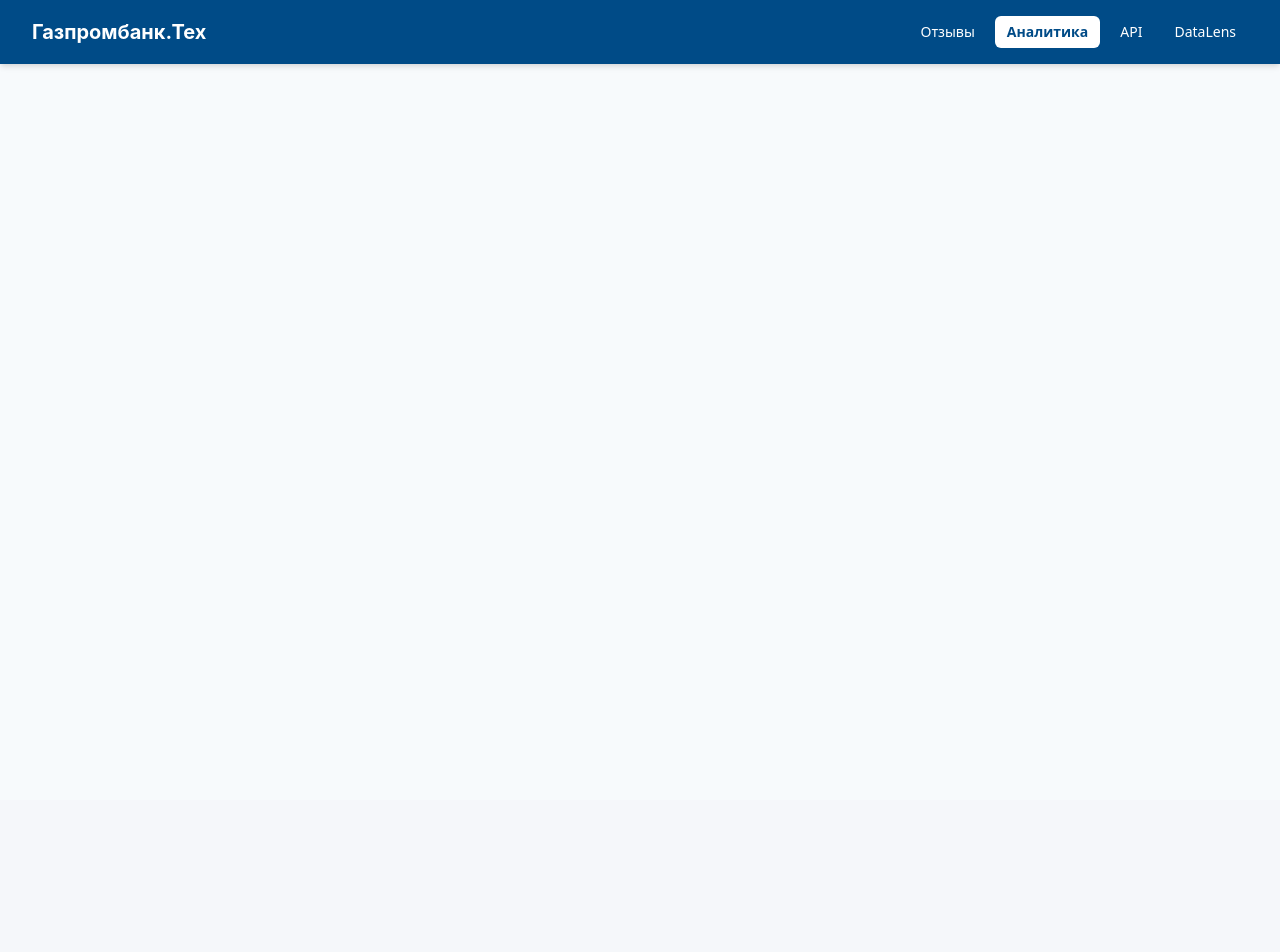
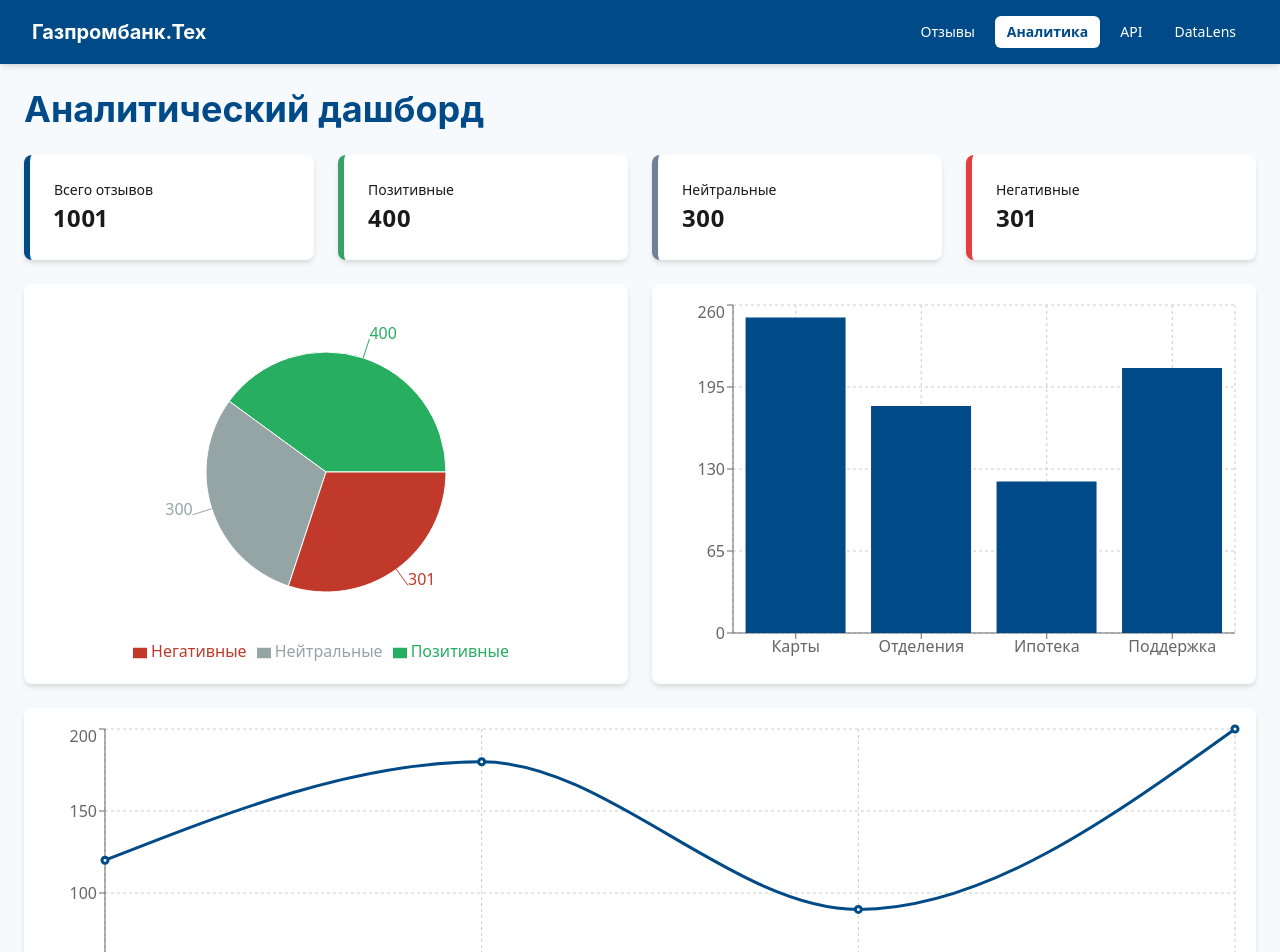
Before and after one commit to Hackaton-Moodify-2025/frontend, a React (Vite) app: page /analytics in a window 1280 px wide. Shown: the top 952 px of the page. Before the commit the page ends 800 px from the top, so only its background shows below. Built offline with nearby package versions, Linux system fonts and the light colour scheme.

Commit message:
feat: Add AnalyticsDashboard page and some components for this page

```diff
--- a/src/App.jsx
+++ b/src/App.jsx
@@ -2,8 +2,10 @@ import { BrowserRouter as Router, Routes, Route } from "react-router-dom";
 import { Box } from "@chakra-ui/react";
 import Navbar from "./components/Navbar.jsx";
 import ApiPage from "./pages/ApiPage.jsx";
-import DashboardPage from "./pages/DashboardPage.jsx";
+import ReviewsDashboard from "./pages/ReviewsDashboard.jsx";
 import DataLensPage from "./pages/DataLensPage.jsx";
+import ReviewPage from "./pages/ReviewPage.jsx";
+import AnalyticsDashboard from "./pages/AnalyticsDashboard.jsx";
 
 export default function App() {
   return (
@@ -11,9 +13,11 @@ export default function App() {
       <Box minH="100vh" bg="gray.50">
         <Navbar />
         <Routes>
-          <Route path="/" element={<DashboardPage />} />
+          <Route path="/" element={<ReviewsDashboard />} />
+          <Route path="/review/:id" element={<ReviewPage />} />
           <Route path="/api" element={<ApiPage />} />
           <Route path="/datalens" element={<DataLensPage />} />
+          <Route path="/analytics" element={<AnalyticsDashboard />} />
         </Routes>
       </Box>
     </Router>
--- /dev/null
+++ b/src/components/GeoMap.jsx
@@ -0,0 +1,40 @@
+import { ComposableMap, Geographies, Geography, Marker } from "react-simple-maps";
+import { Box, Tooltip } from "@chakra-ui/react";
+
+// рабочий гео чуть позже добавим
+
+const geoUrl =
+  "https://raw.githubusercontent.com/deldersveld/topojson/master/countries/russia/russia.json";
+
+export default function GeoMap({ cities }) {
+  return (
+    <Box w="100%" h="500px" bg="white" p={4} rounded="lg" boxShadow="md">
+      <ComposableMap projection="geoMercator" projectionConfig={{ scale: 400 }}>
+        <Geographies geography={geoUrl}>
+          {({ geographies }) =>
+            geographies.map((geo) => (
+              <Geography
+                key={geo.rsmKey}
+                geography={geo}
+                fill="#E6E6E6"
+                stroke="#999"
+              />
+            ))
+          }
+        </Geographies>
+        {cities.map((city, i) => (
+          <Marker key={i} coordinates={city.coords}>
+            <Tooltip label={`${city.name}: ${city.count} отзывов`}>
+              <circle
+                r={Math.sqrt(city.count)}
+                fill={city.negative > city.positive ? "red" : "green"}
+                stroke="#fff"
+                strokeWidth={1}
+              />
+            </Tooltip>
+          </Marker>
+        ))}
+      </ComposableMap>
+    </Box>
+  );
+}
--- /dev/null
+++ b/src/components/KpiCards.jsx
@@ -0,0 +1,24 @@
+import { SimpleGrid, Box, Stat, StatLabel, StatNumber } from "@chakra-ui/react";
+
+export default function KpiCards({ stats }) {
+  return (
+    <SimpleGrid columns={[1, 2, 4]} spacing={6} mb={6}>
+      {stats.map((s) => (
+        <Box
+          key={s.label}
+          bg="white"
+          p={6}
+          rounded="lg"
+          boxShadow="md"
+          borderLeft="6px solid"
+          borderColor={s.color || "brand.500"}
+        >
+          <Stat>
+            <StatLabel>{s.label}</StatLabel>
+            <StatNumber>{s.value}</StatNumber>
+          </Stat>
+        </Box>
+      ))}
+    </SimpleGrid>
+  );
+}
--- /dev/null
+++ b/src/components/ReviewsTimeline.jsx
@@ -0,0 +1,26 @@
+import { Box } from "@chakra-ui/react";
+import {
+  LineChart,
+  Line,
+  XAxis,
+  YAxis,
+  CartesianGrid,
+  Tooltip,
+  ResponsiveContainer,
+} from "recharts";
+
+export default function ReviewsTimeline({ data }) {
+  return (
+    <Box bg="white" p={4} rounded="lg" boxShadow="md" w="100%" h="400px">
+      <ResponsiveContainer width="100%" height="100%">
+        <LineChart data={data}>
+          <CartesianGrid strokeDasharray="3 3" />
+          <XAxis dataKey="date" />
+          <YAxis />
+          <Tooltip />
+          <Line type="monotone" dataKey="reviews" stroke="#004B87" strokeWidth={3} />
+        </LineChart>
+      </ResponsiveContainer>
+    </Box>
+  );
+}
--- /dev/null
+++ b/src/components/SentimentPie.jsx
@@ -0,0 +1,30 @@
+import { Box } from "@chakra-ui/react";
+import { PieChart, Pie, Cell, ResponsiveContainer, Tooltip, Legend } from "recharts";
+
+const COLORS = ["#27AE60", "#95A5A6", "#C0392B"];
+
+export default function SentimentPie({ data }) {
+  return (
+    <Box bg="white" p={4} rounded="lg" boxShadow="md" w="100%" h="400px">
+      <ResponsiveContainer width="100%" height="100%">
+        <PieChart>
+          <Pie
+            data={data}
+            dataKey="value"
+            nameKey="name"
+            cx="50%"
+            cy="50%"
+            outerRadius={120}
+            label
+          >
+            {data.map((entry, index) => (
+              <Cell key={`cell-${index}`} fill={COLORS[index % COLORS.length]} />
+            ))}
+          </Pie>
+          <Tooltip />
+          <Legend />
+        </PieChart>
+      </ResponsiveContainer>
+    </Box>
+  );
+}
--- /dev/null
+++ b/src/components/TopicsBarChart.jsx
@@ -0,0 +1,26 @@
+import { Box } from "@chakra-ui/react";
+import {
+  BarChart,
+  Bar,
+  XAxis,
+  YAxis,
+  Tooltip,
+  ResponsiveContainer,
+  CartesianGrid,
+} from "recharts";
+
+export default function TopicsBarChart({ data }) {
+  return (
+    <Box bg="white" p={4} rounded="lg" boxShadow="md" w="100%" h="400px">
+      <ResponsiveContainer width="100%" height="100%">
+        <BarChart data={data}>
+          <CartesianGrid strokeDasharray="3 3" />
+          <XAxis dataKey="topic" />
+          <YAxis />
+          <Tooltip />
+          <Bar dataKey="count" fill="#004B87" />
+        </BarChart>
+      </ResponsiveContainer>
+    </Box>
+  );
+}
--- /dev/null
+++ b/src/pages/AnalyticsDashboard.jsx
@@ -0,0 +1,64 @@
+import { Box, SimpleGrid, Heading } from "@chakra-ui/react";
+import KpiCards from "../components/KpiCards.jsx";
+// import GeoMap from "../components/GeoMap.jsx";
+import SentimentPie from "../components/SentimentPie.jsx";
+import TopicsBarChart from "../components/TopicsBarChart.jsx";
+import ReviewsTimeline from "../components/ReviewsTimeline.jsx";
+
+export default function AnalyticsDashboard() {
+  // Мокушные данные
+  const stats = [
+    { label: "Всего отзывов", value: 1001 },
+    { label: "Позитивные", value: 400, color: "green.500" },
+    { label: "Нейтральные", value: 300, color: "gray.500" },
+    { label: "Негативные", value: 301, color: "red.500" },
+  ];
+
+  const sentimentData = [
+    { name: "Позитивные", value: 400 },
+    { name: "Нейтральные", value: 300 },
+    { name: "Негативные", value: 301 },
+  ];
+
+  const topicsData = [
+    { topic: "Карты", count: 250 },
+    { topic: "Отделения", count: 180 },
+    { topic: "Ипотека", count: 120 },
+    { topic: "Поддержка", count: 210 },
+  ];
+
+  const timelineData = [
+    { date: "2025-09-20", reviews: 120 },
+    { date: "2025-09-21", reviews: 180 },
+    { date: "2025-09-22", reviews: 90 },
+    { date: "2025-09-23", reviews: 200 },
+  ];
+
+  // гео чуть позже добавим
+
+  const cities = [
+    { name: "Москва", coords: [37.6173, 55.7558], count: 120, positive: 80, negative: 40 },
+    { name: "Екатеринбург", coords: [60.5975, 56.8389], count: 50, positive: 20, negative: 30 },
+  ];
+
+  return (
+    <Box p={6}>
+      <Heading mb={6} color="brand.500">
+        Аналитический дашборд
+      </Heading>
+
+      <KpiCards stats={stats} />
+
+      <SimpleGrid columns={[1, 2]} spacing={6} mb={6}>
+        <SentimentPie data={sentimentData} />
+        <TopicsBarChart data={topicsData} />
+      </SimpleGrid>
+
+      <ReviewsTimeline data={timelineData} />
+
+      {/* <Box mt={6}>
+        <GeoMap cities={cities} />
+      </Box> */}
+    </Box>
+  );
+}
```
